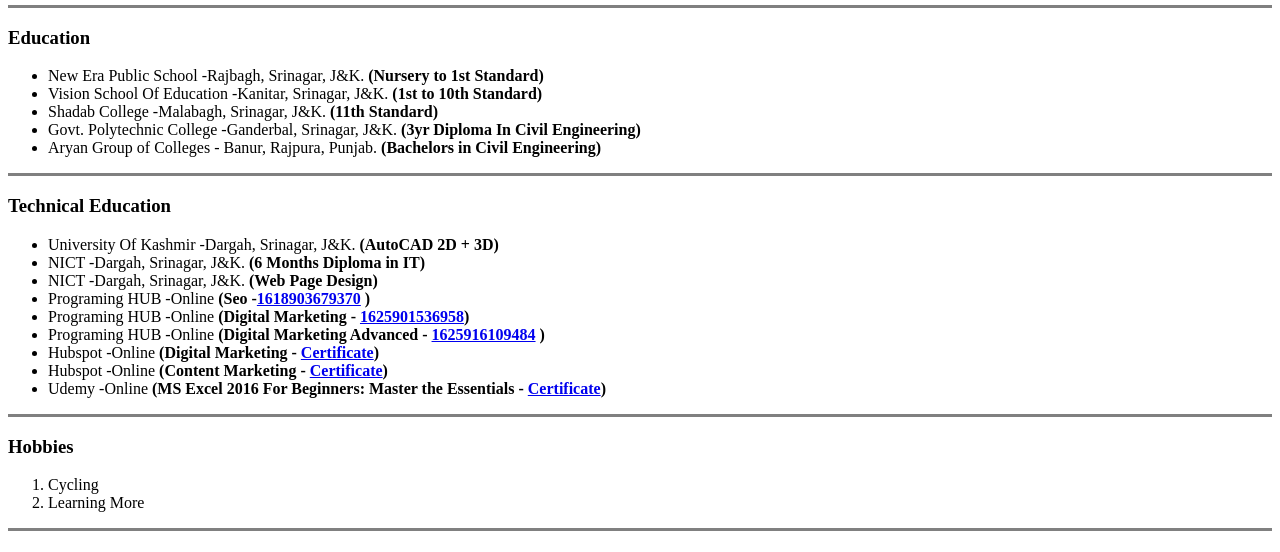
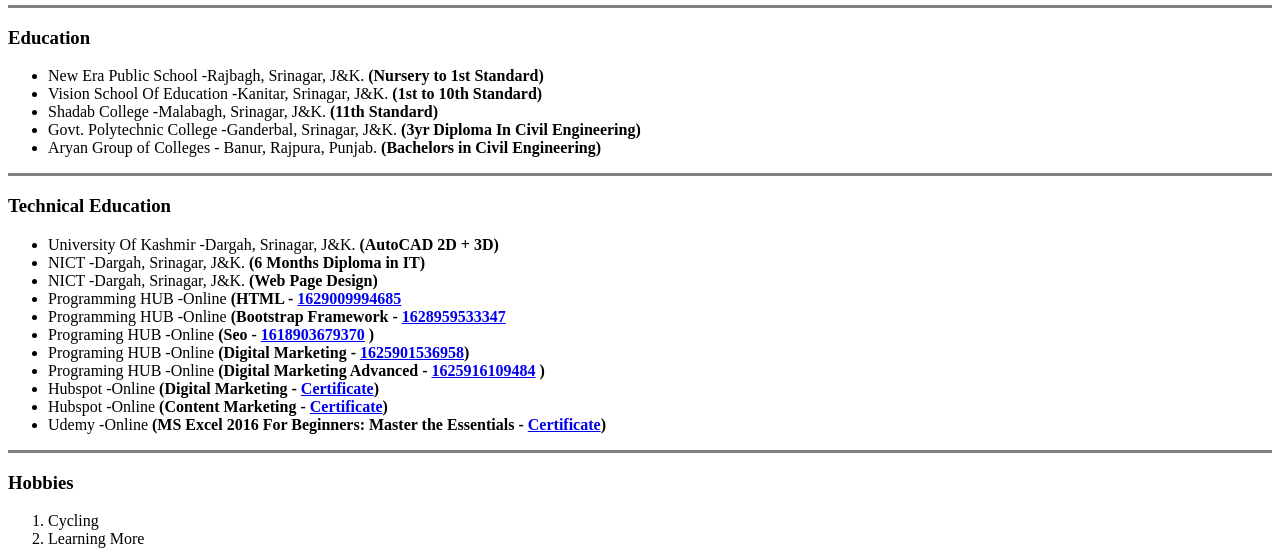
Before and after one commit to 4lt41r/Mujeeb-Ul-Haq-Qadri, a plain HTML site: page index.html in a window 1280 px wide. Shown: the part 238-790 px from the top of the page. Drawn offline with Linux system fonts and the light colour scheme.

Commit message:
Update index.html

```diff
--- a/index.html
+++ b/index.html
@@ -33,7 +33,9 @@
     <li>University Of Kashmir -Dargah, Srinagar, J&K. <strong>(AutoCAD 2D + 3D)</strong></li>
     <li>NICT -Dargah, Srinagar, J&K. <strong>(6 Months Diploma in IT)</strong></li>
     <li>NICT -Dargah, Srinagar, J&K. <strong>(Web Page Design)</strong></li>
-    <li>Programing HUB -Online <strong>(Seo -<a href="https://storage.googleapis.com/programminghub/certificate%2F1618903679370.jpg ">1618903679370</a> )</strong></li>
+    <li>Programming HUB -Online <strong>(HTML - <a href="https://storage.googleapis.com/programminghub/certificate%2F1629009994685.pdf">1629009994685</a></strong></li>
+    <li>Programming HUB -Online <strong>(Bootstrap Framework - <a href="https://storage.googleapis.com/programminghub/certificate%2F1628959533347.pdf">1628959533347</a></strong></li>
+    <li>Programing HUB -Online <strong>(Seo - <a href="https://storage.googleapis.com/programminghub/certificate%2F1618903679370.jpg ">1618903679370</a> )</strong></li>
     <li>Programing HUB -Online <strong>(Digital Marketing - <a href="https://storage.googleapis.com/programminghub/certificate%2F1625901536958.jpg">1625901536958</a>)</strong></li>
     <li>Programing HUB -Online <strong>(Digital Marketing Advanced - <a href="https://storage.googleapis.com/programminghub/certificate%2F1625916109484.jpg">1625916109484</a> )</strong></li>
     <li>Hubspot -Online <strong>(Digital Marketing - <a href="https://drive.google.com/file/d/1nY8onjKBHY7zE3H-thhh7bdse4Kyyz6z/view?usp=sharing">Certificate</a>)</strong></li>
```
